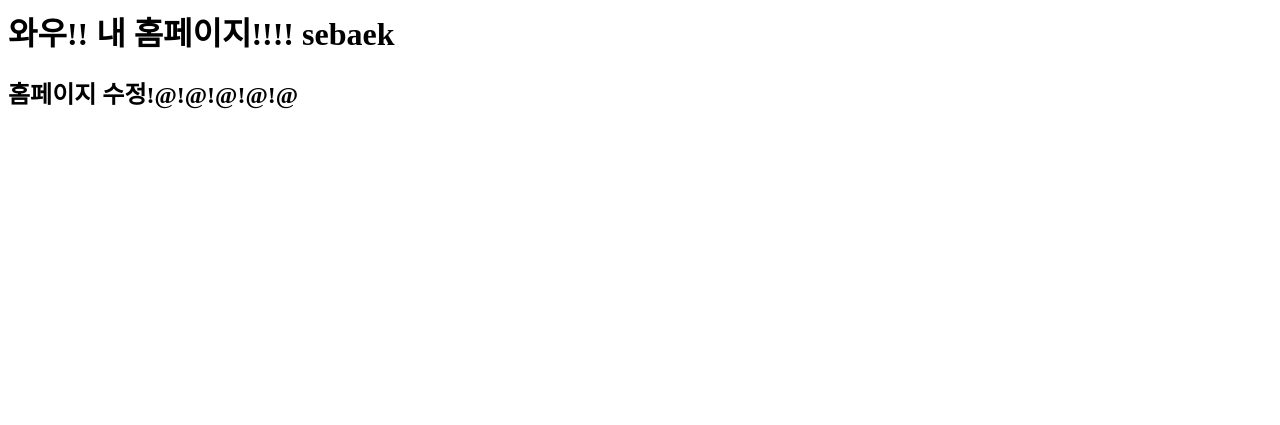
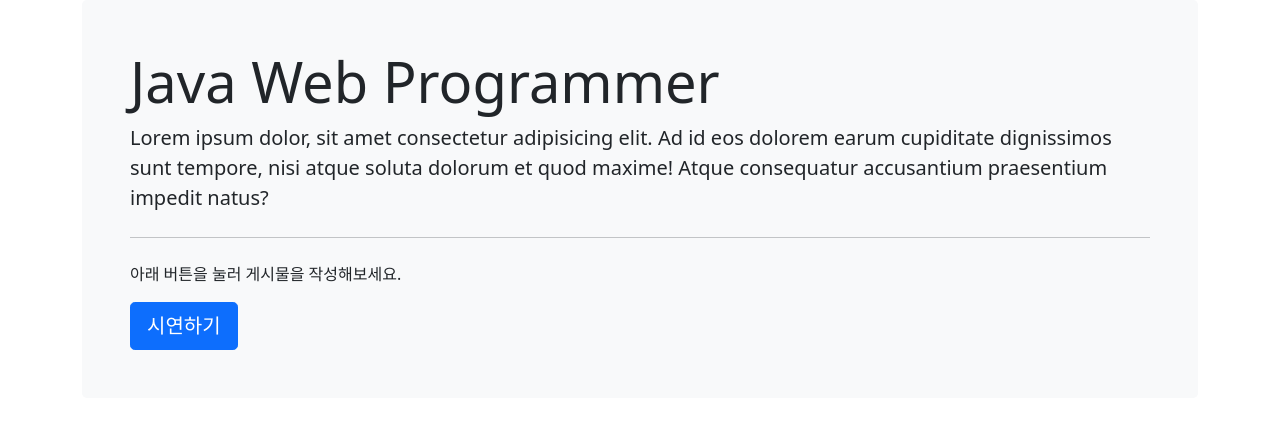
Before and after one commit to sebaek/sebaek.github.io5, a plain HTML site: page index.html in a window 1280 px wide. Drawn offline with nearby package versions, Linux system fonts and the light colour scheme.

Commit message:
add project link

```diff
--- a/index.html
+++ b/index.html
@@ -1,2 +1,49 @@
-<h1> 와우!! 내 홈페이지!!!! sebaek </h1>
-<h2> 홈페이지 수정!@!@!@!@!@</h2>
+<!DOCTYPE html>
+<html>
+<head>
+    <meta charset="UTF-8">
+    <meta http-equiv="X-UA-Compatible" content="IE=edge">
+    <meta name="viewport" content="width=device-width, initial-scale=1.0">
+    <link href="https://cdn.jsdelivr.net/npm/bootstrap@5.1.3/dist/css/bootstrap.min.css" rel="stylesheet" integrity="sha384-1BmE4kWBq78iYhFldvKuhfTAU6auU8tT94WrHftjDbrCEXSU1oBoqyl2QvZ6jIW3" crossorigin="anonymous">
+    <title>Document</title>
+</head>
+<body>
+    <div class="container">
+        <div class="row">
+            <div class="col">
+                <!-- .p-5.mb-4.bg-light.rounded-3 -->
+                <div class="p-5 mb-4 bg-light rounded-3">
+                    <!-- h1.display-4+p.lead>lorem -->
+                    <h1 class="display-4">
+
+                        Java Web Programmer
+
+                    </h1>
+                    <p class="lead">
+                        Lorem ipsum dolor, sit amet consectetur adipisicing elit. Ad id eos dolorem earum cupiditate dignissimos sunt tempore, nisi atque soluta dolorum et quod maxime! Atque consequatur accusantium praesentium impedit natus?
+                    </p>
+
+                    <hr class="my-4">
+
+                    <p>
+
+                        아래 버튼을 눌러 게시물을 작성해보세요.
+
+                    </p>
+
+                    <!-- a.btn.btn-primary.btn-lg -->
+                    <a href="http://3.34.146.184/spr/board/list" class="btn btn-primary btn-lg">
+
+                        시연하기
+
+                    </a>
+
+                </div>
+
+            </div>
+        </div>
+    </div>
+
+
+</body>
+</html>
```
